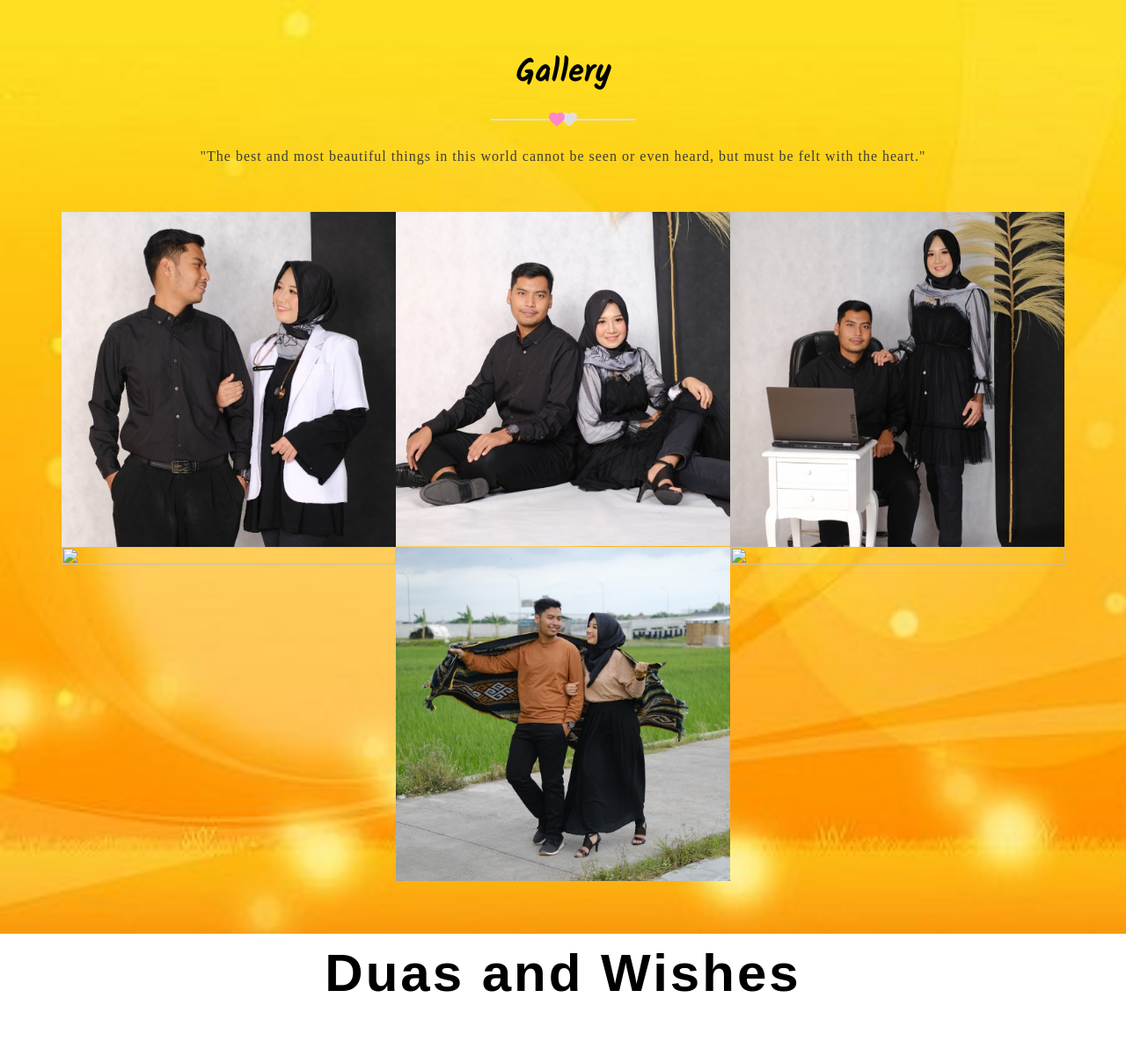
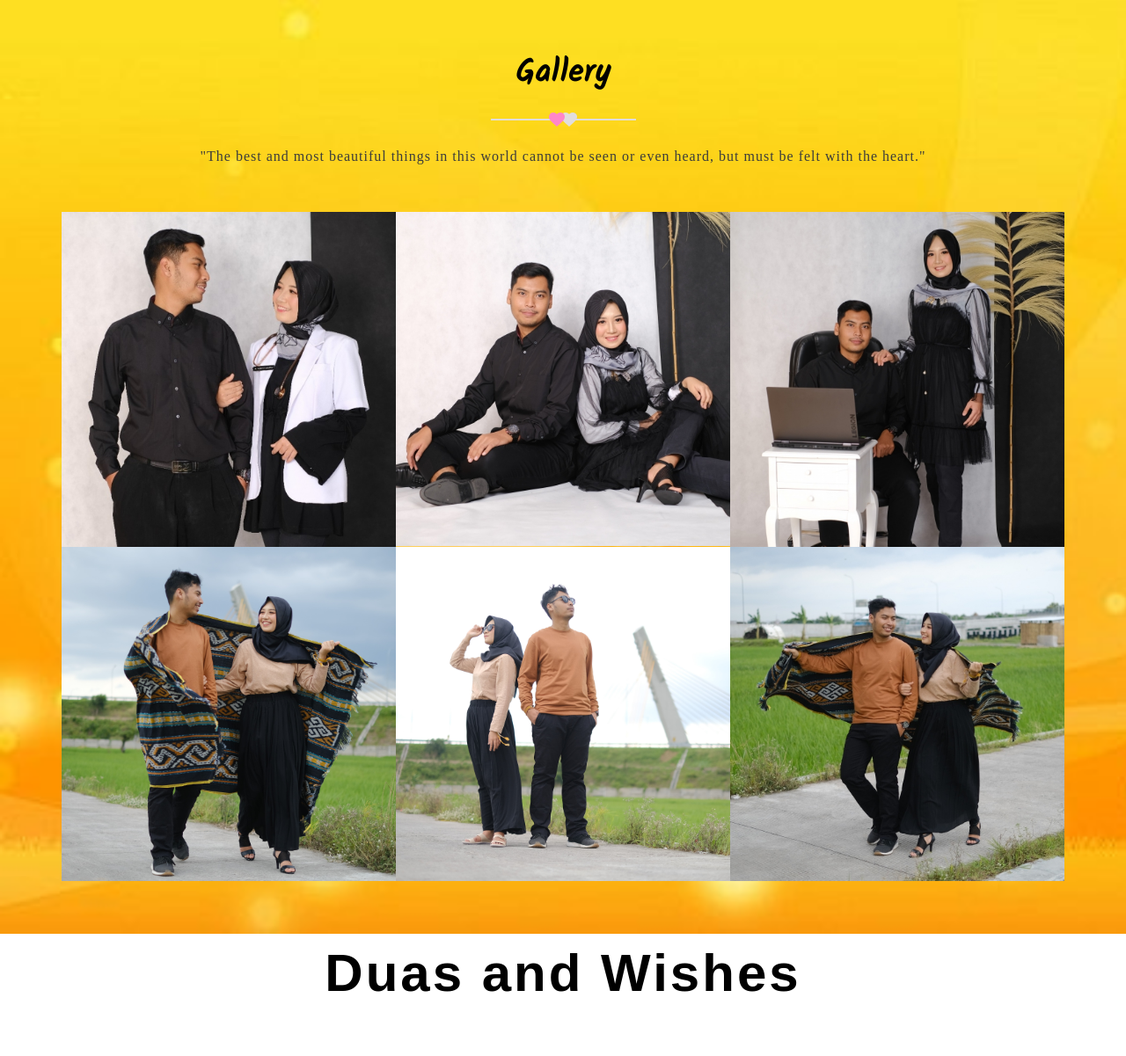
Before and after one commit to Firdauzfan/firdauz-ifah, a PHP site: page / in a window 1280 px wide. Shown: the part 4004-5205 px from the top of the page at 88% size. Run offline with PHP 8.4, Linux system fonts and the light colour scheme; data that the repository does not hold is empty; some libraries are stand-ins or nearby versions; some web fonts are replaced.

Commit message:
Firdauz-Ifah

```diff
--- a/index.php
+++ b/index.php
@@ -406,13 +406,13 @@ secara virtual melalui tautan berikut :</p>
       <a href="assets/images/img3.jpg" rel="prettyPhoto[gallery_name]" title="Profesi Firdauz"><img width="300" height="300" src="assets/images/img3.jpg" class="attachment-gallery-image-medium size-gallery-image-medium" alt="" srcset="assets/images/img3.jpg" sizes="(max-width: 300px) 100vw, 300px" /><div class="icon_overlay"><i class="fas fa-plus"></i></div></a>
       </li>
       <li class="col-md-4 col-sm-6 col-6 p-0">
-      <a href="assets/images/backgroundimg.jpg" rel="prettyPhoto[gallery_name]" title=""><img width="300" height="300" src="" class="attachment-gallery-image-medium size-gallery-image-medium" alt="" srcset="" sizes="(max-width: 300px) 100vw, 300px" /><div class="icon_overlay"><i class="fas fa-plus"></i></div></a>
+      <a href="assets/images/img5.jpg" rel="prettyPhoto[gallery_name]" title=""><img width="300" height="300" src="assets/images/img5.jpg" class="attachment-gallery-image-medium size-gallery-image-medium" alt="assets/images/img5.jpg" srcset="" sizes="(max-width: 300px) 100vw, 300px" /><div class="icon_overlay"><i class="fas fa-plus"></i></div></a>
       </li>
       <li class="col-md-4 col-sm-6 col-6 p-0">
-      <a href="assets/images/img4.jpg" rel="prettyPhoto[gallery_name]" title="Feel Free"><img width="300" height="300" src="assets/images/img4.jpg" class="attachment-gallery-image-medium size-gallery-image-medium" alt="" srcset="assets/images/img4.jpg" sizes="(max-width: 300px) 100vw, 300px" /><div class="icon_overlay"><i class="fas fa-plus"></i></div></a>
+      <a href="assets/images/img6.jpg" rel="prettyPhoto[gallery_name]" title="Feel Free"><img width="300" height="300" src="assets/images/img6.jpg" class="attachment-gallery-image-medium size-gallery-image-medium" alt="" srcset="assets/images/img6.jpg" sizes="(max-width: 300px) 100vw, 300px" /><div class="icon_overlay"><i class="fas fa-plus"></i></div></a>
       </li>
       <li class="col-md-4 col-sm-6 col-6 p-0">
-      <a href="assets/images/backgroundimg.jpg" rel="prettyPhoto[gallery_name]" title=""><img width="300" height="300" src="" class="attachment-gallery-image-medium size-gallery-image-medium" alt="" srcset="" sizes="(max-width: 300px) 100vw, 300px" /><div class="icon_overlay"><i class="fas fa-plus"></i></div></a>
+      <a href="assets/images/img4.jpg" rel="prettyPhoto[gallery_name]" title=""><img width="300" height="300" src="assets/images/img4.jpg" class="attachment-gallery-image-medium size-gallery-image-medium" alt="assets/images/img4.jpg" srcset="" sizes="(max-width: 300px) 100vw, 300px" /><div class="icon_overlay"><i class="fas fa-plus"></i></div></a>
       </li>
     </ul>		        			</div>
 		</div>
```
Also changed, not shown: assets/images/img5.JPG (added), assets/images/img6.JPG (added).
